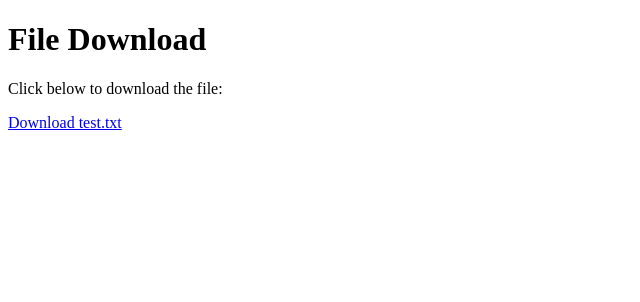
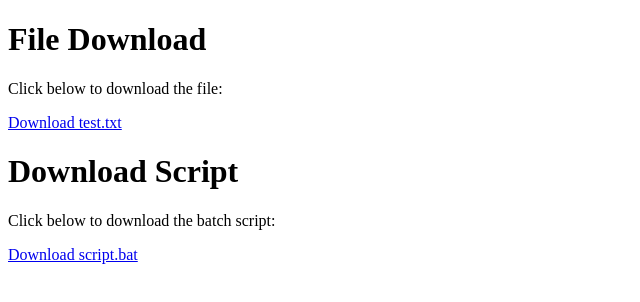
Before and after one commit to anasoyyo/ucases, a plain HTML site: page index.html in a window 1280 px wide. Shown: the whole page, without its empty margins (0-640 px from the left). Drawn offline with Linux system fonts and the light colour scheme.

Commit message:
Update index.html

```diff
--- a/index.html
+++ b/index.html
@@ -9,5 +9,8 @@
     <h1>File Download</h1>
     <p>Click below to download the file:</p>
     <a href="test.txt" download>Download test.txt</a>
+    <h1>Download Script</h1>
+    <p>Click below to download the batch script:</p>
+    <a href="script.bat" download>Download script.bat</a>
 </body>
 </html>
```
